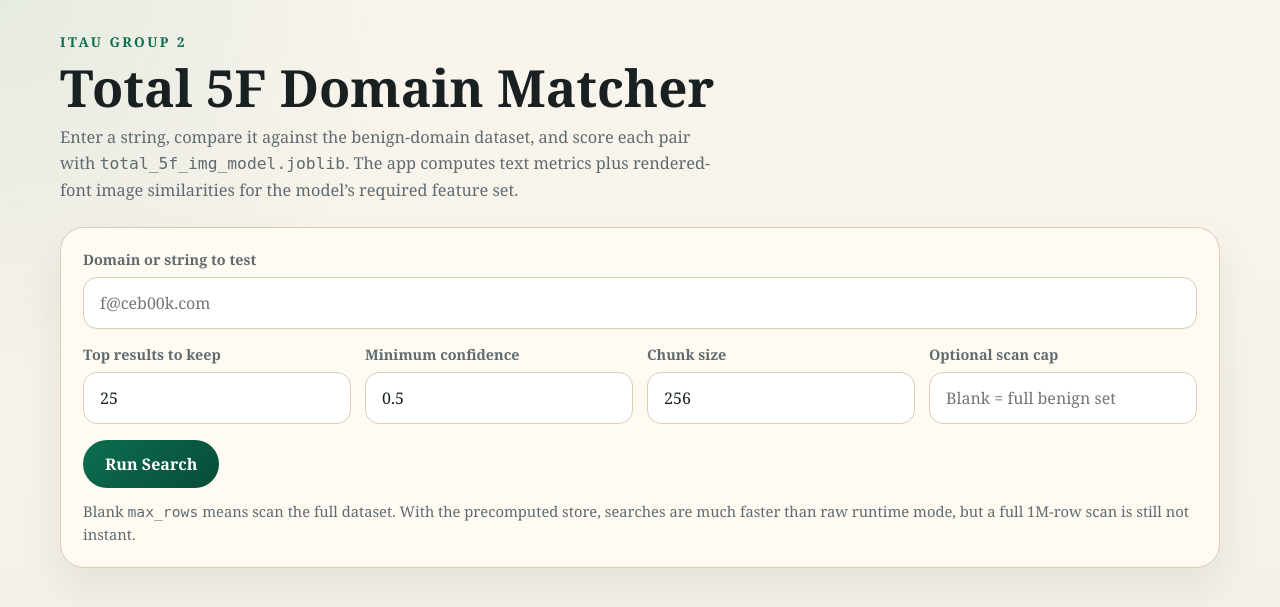
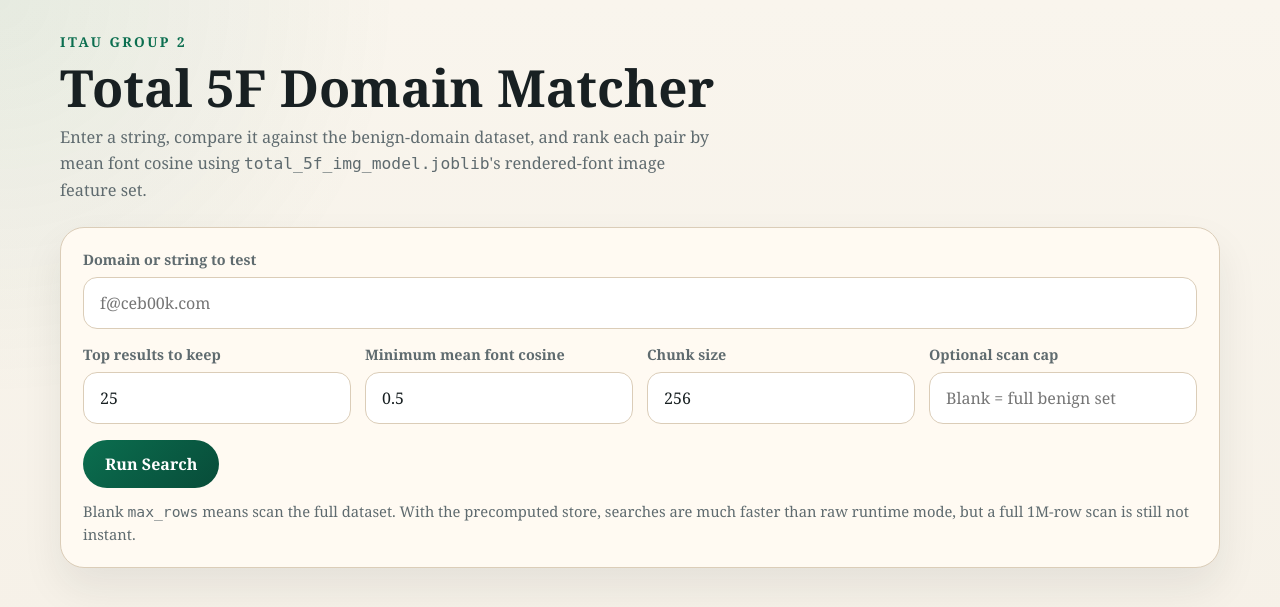
Before and after one commit to hailbee/Itau-group-2, a Flask app: page / in a window 1280 px wide. Shown: the top 607 px of the page. Run offline with Flask 3, Linux system fonts and the light colour scheme.

Commit message:
Use mean font cosine ranking in matcher UI

```diff
--- a/templates/index.html
+++ b/templates/index.html
@@ -311,7 +311,11 @@
       th:nth-child(5),
       td:nth-child(5),
       th:nth-child(6),
-      td:nth-child(6) {
+      td:nth-child(6),
+      th:nth-child(7),
+      td:nth-child(7),
+      th:nth-child(8),
+      td:nth-child(8) {
         display: none;
       }
     }
@@ -323,9 +327,9 @@
       <div class="eyebrow">Itau Group 2</div>
       <h1>Total 5F Domain Matcher</h1>
       <p class="subtitle">
-        Enter a string, compare it against the benign-domain dataset, and score each pair with
-        <code>total_5f_img_model.joblib</code>. The app computes text metrics plus rendered-font
-        image similarities for the model’s required feature set.
+        Enter a string, compare it against the benign-domain dataset, and rank each pair by
+        mean font cosine using <code>total_5f_img_model.joblib</code>'s rendered-font image
+        feature set.
       </p>
     </section>
 
@@ -342,8 +346,8 @@
             <input id="top_k" name="top_k" type="number" min="1" value="{{ form_values.top_k }}">
           </div>
           <div class="field">
-            <label for="min_confidence">Minimum confidence</label>
-            <input id="min_confidence" name="min_confidence" type="number" min="0" max="1" step="0.01" value="{{ form_values.min_confidence }}">
+            <label for="min_mean_font_cosine">Minimum mean font cosine</label>
+            <input id="min_mean_font_cosine" name="min_mean_font_cosine" type="number" min="0" max="1" step="0.01" value="{{ form_values.min_mean_font_cosine }}">
           </div>
           <div class="field">
             <label for="chunk_size">Chunk size</label>
@@ -380,7 +384,7 @@
         <div id="progress-text">Waiting to start…</div>
         <div class="status-line">
           <span>Rows scanned: <strong id="progress-rows">0</strong></span>
-          <span>Predicted positives: <strong id="progress-positives">0</strong></span>
+          <span>Threshold hits: <strong id="progress-matches">0</strong></span>
           <span>Elapsed: <strong id="progress-elapsed">0.00 s</strong></span>
         </div>
       </div>
@@ -408,8 +412,8 @@
           <strong>{{ "{:,}".format(report.scanned_rows) }}</strong>
         </div>
         <div class="summary-card">
-          Predicted positives
-          <strong>{{ "{:,}".format(report.total_predicted_positive) }}</strong>
+          Threshold hits
+          <strong>{{ "{:,}".format(report.total_threshold_hits) }}</strong>
         </div>
         <div class="summary-card">
           Duration
@@ -432,7 +436,7 @@
           {% if report.matches %}
           Matches
           {% else %}
-          No positive matches cleared the threshold
+          No candidates cleared the threshold
           {% endif %}
         </h2>
       </div>
@@ -442,30 +446,26 @@
         <thead>
           <tr>
             <th>Domain</th>
-            <th>Confidence</th>
-            <th>Token Set</th>
-            <th>Partial</th>
-            <th>Levenshtein Score</th>
-            <th>Text Cosine</th>
             <th>Mean Font Cosine</th>
+            {% for column in report.font_columns %}
+            <th>{{ column.label }}</th>
+            {% endfor %}
           </tr>
         </thead>
         <tbody>
           {% for hit in report.matches %}
           <tr>
             <td>{{ hit.domain }}</td>
-            <td>{{ "%.4f"|format(hit.confidence) }}</td>
-            <td>{{ "%.4f"|format(hit.token_set_ratio) }}</td>
-            <td>{{ "%.4f"|format(hit.partial_ratio) }}</td>
-            <td>{{ "%.4f"|format(hit.levenshtein_distance_score) }}</td>
-            <td>{% if hit.text_cosine is not none %}{{ "%.4f"|format(hit.text_cosine) }}{% else %}n/a{% endif %}</td>
-            <td>{% if hit.mean_font_cosine is not none %}{{ "%.4f"|format(hit.mean_font_cosine) }}{% else %}n/a{% endif %}</td>
+            <td>{{ "%.4f"|format(hit.mean_font_cosine) }}</td>
+            {% for column in report.font_columns %}
+            <td>{{ "%.4f"|format(hit.font_cosines[column.key]) }}</td>
+            {% endfor %}
           </tr>
           {% endfor %}
         </tbody>
       </table>
       {% else %}
-      <p class="note">The model did not emit any positive matches at the chosen threshold. The highest-confidence candidates are shown below.</p>
+      <p class="note">No candidates cleared the chosen mean-font-cosine threshold. The highest-scoring candidates are shown below.</p>
       {% endif %}
     </section>
 
@@ -477,26 +477,20 @@
         <thead>
           <tr>
             <th>Domain</th>
-            <th>Confidence</th>
-            <th>Predicted Positive</th>
-            <th>Token Set</th>
-            <th>Partial</th>
-            <th>Levenshtein Score</th>
-            <th>Text Cosine</th>
             <th>Mean Font Cosine</th>
+            {% for column in report.font_columns %}
+            <th>{{ column.label }}</th>
+            {% endfor %}
           </tr>
         </thead>
         <tbody>
           {% for hit in report.top_candidates %}
           <tr>
             <td>{{ hit.domain }}</td>
-            <td>{{ "%.4f"|format(hit.confidence) }}</td>
-            <td>{{ "yes" if hit.predicted_positive else "no" }}</td>
-            <td>{{ "%.4f"|format(hit.token_set_ratio) }}</td>
-            <td>{{ "%.4f"|format(hit.partial_ratio) }}</td>
-            <td>{{ "%.4f"|format(hit.levenshtein_distance_score) }}</td>
-            <td>{% if hit.text_cosine is not none %}{{ "%.4f"|format(hit.text_cosine) }}{% else %}n/a{% endif %}</td>
-            <td>{% if hit.mean_font_cosine is not none %}{{ "%.4f"|format(hit.mean_font_cosine) }}{% else %}n/a{% endif %}</td>
+            <td>{{ "%.4f"|format(hit.mean_font_cosine) }}</td>
+            {% for column in report.font_columns %}
+            <td>{{ "%.4f"|format(hit.font_cosines[column.key]) }}</td>
+            {% endfor %}
           </tr>
           {% endfor %}
         </tbody>
@@ -520,7 +514,7 @@
     const progressFill = document.getElementById("progress-fill");
     const progressText = document.getElementById("progress-text");
     const progressRows = document.getElementById("progress-rows");
-    const progressPositives = document.getElementById("progress-positives");
+    const progressMatches = document.getElementById("progress-matches");
     const progressElapsed = document.getElementById("progress-elapsed");
     const progressMode = document.getElementById("progress-mode");
     const errorBox = document.getElementById("error-box");
@@ -702,7 +696,7 @@
       progressCard.style.display = "block";
       progressFill.style.width = `${pct}%`;
       progressRows.textContent = `${formatNumber(scanned)} / ${formatNumber(total)}`;
-      progressPositives.textContent = formatNumber(progress.total_predicted_positive || 0);
+      progressMatches.textContent = formatNumber(progress.total_threshold_hits || 0);
       progressElapsed.textContent = `${formatFloat(progress.duration_seconds || 0, 2)} s`;
       progressMode.textContent = status === "completed" ? "complete" : formatStageLabel(progress.stage);
       if (status === "queued") {
@@ -734,34 +728,28 @@
       `;
     }
 
-    function renderMatchesTable(rows, includePrediction) {
-      const predictionHeader = includePrediction ? "<th>Predicted Positive</th>" : "";
-      const predictionCell = (row) => includePrediction ? `<td>${row.predicted_positive ? "yes" : "no"}</td>` : "";
+    function renderMatchesTable(rows, fontColumns) {
+      const fontHeaders = fontColumns
+        .map((column) => `<th>${escapeHtml(column.label)}</th>`)
+        .join("");
       return `
         <table>
           <thead>
             <tr>
               <th>Domain</th>
-              <th>Confidence</th>
-              ${predictionHeader}
-              <th>Token Set</th>
-              <th>Partial</th>
-              <th>Levenshtein Score</th>
-              <th>Text Cosine</th>
               <th>Mean Font Cosine</th>
+              ${fontHeaders}
             </tr>
           </thead>
           <tbody>
             ${rows.map((row) => `
               <tr>
                 <td>${escapeHtml(row.domain)}</td>
-                <td>${formatFloat(row.confidence)}</td>
-                ${predictionCell(row)}
-                <td>${formatFloat(row.token_set_ratio)}</td>
-                <td>${formatFloat(row.partial_ratio)}</td>
-                <td>${formatFloat(row.levenshtein_distance_score)}</td>
-                <td>${row.text_cosine == null ? "n/a" : formatFloat(row.text_cosine)}</td>
-                <td>${row.mean_font_cosine == null ? "n/a" : formatFloat(row.mean_font_cosine)}</td>
+                <td>${formatFloat(row.mean_font_cosine)}</td>
+                ${fontColumns.map((column) => {
+                  const value = row.font_cosines?.[column.key];
+                  return `<td>${value == null ? "n/a" : formatFloat(value)}</td>`;
+                }).join("")}
               </tr>
             `).join("")}
           </tbody>
@@ -771,8 +759,8 @@
 
     function renderReport(report) {
       const matchesSection = report.matches.length > 0
-        ? renderMatchesTable(report.matches, false)
-        : `<p class="note">The model did not emit any positive matches at the chosen threshold. The highest-confidence candidates are shown below.</p>`;
+        ? renderMatchesTable(report.matches, report.font_columns || [])
+        : `<p class="note">No candidates cleared the chosen mean-font-cosine threshold. The highest-scoring candidates are shown below.</p>`;
 
       resultsRoot.innerHTML = `
         <section class="card">
@@ -786,7 +774,7 @@
             <div class="summary-card">Normalized query<strong>${escapeHtml(report.normalized_query)}</strong></div>
             <div class="summary-card">Rows scanned<strong>${formatNumber(report.scanned_rows)}</strong></div>
             <div class="summary-card">Target rows<strong>${formatNumber(report.total_rows_target)}</strong></div>
-            <div class="summary-card">Predicted positives<strong>${formatNumber(report.total_predicted_positive)}</strong></div>
+            <div class="summary-card">Threshold hits<strong>${formatNumber(report.total_threshold_hits)}</strong></div>
             <div class="summary-card">Duration<strong>${formatFloat(report.duration_seconds, 2)} s</strong></div>
           </div>
 
@@ -795,7 +783,7 @@
 
         <section class="card">
           <div class="section-title">
-            <h2>${report.matches.length > 0 ? "Matches" : "No positive matches cleared the threshold"}</h2>
+            <h2>${report.matches.length > 0 ? "Matches" : "No candidates cleared the threshold"}</h2>
           </div>
           ${matchesSection}
         </section>
@@ -804,7 +792,7 @@
           <div class="section-title">
             <h2>Top Candidates</h2>
           </div>
-          ${renderMatchesTable(report.top_candidates, true)}
+          ${renderMatchesTable(report.top_candidates, report.font_columns || [])}
         </section>
       `;
     }
@@ -908,7 +896,7 @@
         stage_detail: "Queued and waiting to start.",
         scanned_rows: 0,
         total_rows_target: 0,
-        total_predicted_positive: 0,
+        total_threshold_hits: 0,
         duration_seconds: 0,
         feature_mode: "pending",
       });
```
Also changed, not shown: domain_matcher.py (+56 -50 lines), web_app.py (+13 -23 lines).
